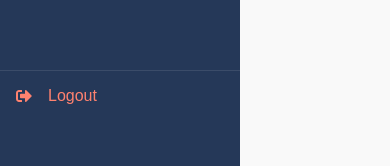
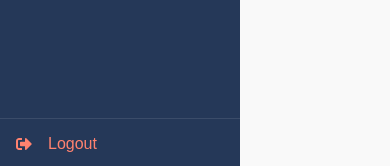
Before and after one commit to hamzhlh/Project-Web-v1, a React (Create React App) app in the folder app-frontend/: page /dashboard in a window 390 px wide. Shown: the part 675-841 px from the top of the page. Built offline with nearby package versions, Linux system fonts and the light colour scheme; sample sign-in values are in the browser's storage.

Commit message:
update css

```diff
--- a/app-frontend/src/components/Dashboard.css
+++ b/app-frontend/src/components/Dashboard.css
@@ -104,7 +104,7 @@
   border-top: 1px solid rgba(255, 255, 255, 0.1);
   padding: 1rem;
   margin-top: auto;
-  padding-bottom: calc(1rem + env(safe-area-inset-bottom, 64px));
+  padding-bottom: calc(1rem + env(safe-area-inset-bottom, 16px));
 }
 
 .sidebar-logout {
@@ -270,14 +270,14 @@
 @media (max-width: 768px) {
   .sidebar {
     position: fixed;
-    height: 100vh;
+    height: 100dvh; /* ✅ dynamic viewport height */
     z-index: 100;
     left: -240px;
   }
 
-  .sidebar-footer{
+  /* .sidebar-footer{
     padding-bottom: 64px;
-  }
+  } */
 
   .sidebar.open {
     left: 0;
```
